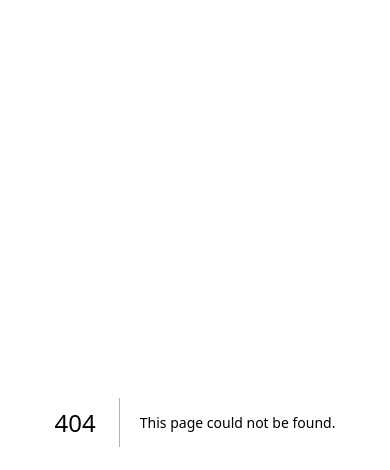
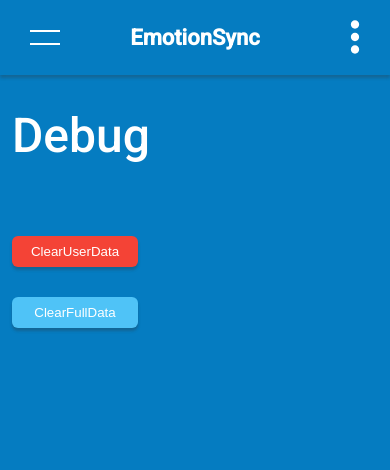
Before and after one commit to shinya-koala/portfolio23, a Next.js app: page /emotion-sync/debug in a window 390 px wide. Before the commit this address had no page. Shown: the top 470 px of the page. Built offline with nearby package versions, Linux system fonts and the light colour scheme.

Commit message:
add debug screen and json demo db prototype

```diff
--- /dev/null
+++ b/data/db.json
@@ -0,0 +1 @@
+{"A":"B","C":"D","E":"F"}
--- a/src/components/EmotionButton.module.scss
+++ b/src/components/EmotionButton.module.scss
@@ -28,6 +28,7 @@ $inlineShadow: 0 0 3px
   justify-content: center;
   width: 150px;
   height: 150px;
+  padding: 30px;
   border-color: transparent;
   border-radius: 20px;
   &:not(:last-of-type) {
--- a/src/layout/MainLayout.module.scss
+++ b/src/layout/MainLayout.module.scss
@@ -172,6 +172,10 @@ $inlineShadow: 0 0 3px
           border-radius: 5px;
           font-size: 2rem;
           transition: 0.3s;
+          svg {
+            width: 24px;
+            height: 20.04px;
+          }
           &:hover {
             box-shadow: $inlineShadow;
             background-color: $color800;
--- a/src/layout/MainLayout.tsx
+++ b/src/layout/MainLayout.tsx
@@ -7,6 +7,7 @@ import PersonOutlineOutlinedIcon from "@mui/icons-material/PersonOutlineOutlined
 import CloseOutlinedIcon from "@mui/icons-material/CloseOutlined";
 import MoreVertOutlinedIcon from "@mui/icons-material/MoreVertOutlined";
 import MoreHorizOutlinedIcon from "@mui/icons-material/MoreHorizOutlined";
+import SettingsIcon from "@mui/icons-material/Settings";
 import { useAuth } from "@/contexts/AuthContext";
 
 type Props = {
@@ -104,6 +105,17 @@ export function MainLayout(props: Props) {
                     Graph
                   </Link>
                 </li>
+                <li className={styles["drewer-items"]}>
+                  <Link
+                    href="/emotion-sync/debug"
+                    className={styles["drewer-link"]}
+                  >
+                    <SettingsIcon
+                      className={styles["iconimage"]}
+                    ></SettingsIcon>
+                    Debug
+                  </Link>
+                </li>
               </ul>
               <p></p>
             </div>
--- /dev/null
+++ b/src/pages/api/writeJson.ts
@@ -0,0 +1,27 @@
+import { NextApiRequest, NextApiResponse } from "next";
+import fs from "fs";
+
+const dbFilePath = "data/db.json";
+
+const writeJson = (req: NextApiRequest, res: NextApiResponse) => {
+  if (req.method === "GET") {
+    try {
+      const fileContents = fs.readFileSync(dbFilePath, "utf-8");
+      const data = JSON.parse(fileContents);
+      res.status(200).json(data);
+    } catch (e) {
+      res.status(500).json({ error: "Error Read File", e });
+    }
+  } else if (req.method === "POST") {
+    try {
+      fs.writeFileSync(dbFilePath, JSON.stringify(req.body), "utf-8");
+      res.status(200).json({ message: "Write Successfully" });
+    } catch (e) {
+      res.status(500).json({ error: "Error Write File", e });
+    }
+  } else {
+    res.status(405).json({ error: "Method Error." });
+  }
+};
+
+export default writeJson;
--- /dev/null
+++ b/src/pages/emotion-sync/debug/debug.module.scss
@@ -0,0 +1,76 @@
+/* カラー */
+
+$color300: #4fc3f7;
+$color400: #2aa0d5;
+$color500: #057cc1;
+$color800: #01579b;
+$color900: #014578;
+$colorError: #f44336;
+
+$baseColor: #fff;
+$outlineShadow: 0 3px 3px
+  rgba(
+    $color: #333,
+    $alpha: 0.3,
+  );
+
+$inlineShadow: 0 0 3px
+  rgba(
+    $color: #333,
+    $alpha: 0.3,
+  )
+  inset;
+
+.debug {
+  height: calc(100vh - 75px - 86px);
+  .inner {
+    width: 100%;
+    max-width: 960px;
+    margin: 86px auto 0;
+    padding: 0 4vw;
+    .sec-ttl {
+      margin-bottom: 150px;
+      text-align: left;
+      .sec-heading {
+        font-size: 4.8rem;
+        font-weight: 500;
+      }
+    }
+    .button-area {
+      display: flex;
+      flex-direction: column;
+      button {
+        width: 126px;
+        padding: 8px 0;
+        color: $baseColor;
+        background-color: $color300;
+        border-radius: 6px;
+        box-shadow: $outlineShadow;
+        border: none;
+        &:not(:last-of-type) {
+          margin-bottom: 30px;
+        }
+        &:active {
+          background-color: $color800;
+          box-shadow: $inlineShadow;
+        }
+      }
+      .del-button {
+        background-color: $colorError;
+      }
+    }
+  }
+}
+
+@media screen and (max-width: 768px) {
+  .debug {
+    height: 100vh;
+    .inner {
+      margin-top: 32px;
+      padding: 0 12px;
+      .sec-ttl {
+        margin-bottom: 72px;
+      }
+    }
+  }
+}
--- /dev/null
+++ b/src/pages/emotion-sync/debug/index.tsx
@@ -0,0 +1,53 @@
+import { MainLayout } from "@/layout/MainLayout";
+import styles from "./debug.module.scss";
+
+const Debug = () => {
+  const onClickClearFullData = async () => {
+    const response = await fetch("/api/writeJson", {
+      method: "GET",
+      headers: {
+        "Content-Type": "application/json",
+      },
+    });
+    const data = await response.json();
+    console.log("### data", data);
+    /*
+    const json = JSON.stringify({
+      A: "B",
+      C: "D",
+      E: "F",
+    });
+    const response = await fetch("/api/writeJson", {
+      method: "POST",
+      headers: {
+        "Content-Type": "application/json",
+      },
+      body: json,
+    });
+    console.log("### response", response);
+    */
+  };
+
+  return (
+    <MainLayout>
+      <section className={styles["debug"]}>
+        <div className={styles["inner"]}>
+          <div className={styles["sec-ttl"]}>
+            <h1 className={styles["sec-heading"]}>Debug</h1>
+          </div>
+          <div className={styles["button-area"]}>
+            <button
+              className={styles["del-button"]}
+              onClick={onClickClearFullData}
+            >
+              ClearUserData
+            </button>
+            <button>ClearFullData</button>
+          </div>
+        </div>
+      </section>
+    </MainLayout>
+  );
+};
+
+export default Debug;
--- a/src/pages/emotion-sync/emotion/Emotion.module.scss
+++ b/src/pages/emotion-sync/emotion/Emotion.module.scss
@@ -49,26 +49,59 @@ $inlineShadow: 0 0 3px
         background-color: $color800;
         border-radius: 20px;
         box-shadow: $outlineShadow;
-        // &::before {
-        //   $iconSize: 20px;
-        //   content: "";
-        //   position: absolute;
-        //   bottom: -#{$iconSize * 2};
-        //   left: 50%;
-        //   transform: translateX(-50%);
-        //   border-top: $iconSize solid $color800;
-        //   border-right: $iconSize solid transparent;
-        //   border-bottom: $iconSize solid transparent;
-        //   border-left: $iconSize solid transparent;
-        // }
         .pop-text {
           font-size: 1.6rem;
         }
       }
-      .button-area {
-        display: flex;
-        justify-content: center;
+      .-posTransparent {
+        width: 100%;
         margin-top: 36px;
+        .button-area {
+          display: flex;
+          justify-content: center;
+        }
+      }
+    }
+  }
+}
+
+@media screen and (max-width: 900px) {
+  .emotion {
+    .emotion-button-area {
+      .-posTransparent {
+        position: relative;
+        &::before {
+          content: "";
+          position: absolute;
+          top: 0;
+          left: 0;
+          width: 50px;
+          height: 100%;
+          background-image: linear-gradient(
+            to left,
+            transparent 0 60%,
+            $color500 100%
+          );
+        }
+        &::after {
+          content: "";
+          position: absolute;
+          top: 0;
+          right: 0;
+          width: 50px;
+          height: 100%;
+          background-image: linear-gradient(
+            to right,
+            transparent 0 60%,
+            $color500 100%
+          );
+        }
+        .button-area {
+          overflow-x: scroll;
+          justify-content: flex-start !important;
+          padding: 6px (136 - 30px);
+          white-space: nowrap;
+        }
       }
     }
   }
@@ -82,21 +115,6 @@ $inlineShadow: 0 0 3px
       padding: 0 12px;
       .sec-ttl {
         margin-bottom: 72px;
-      }
-    }
-    .emotion-button-area {
-      .button-area {
-        justify-content: flex-start !important;
-        padding: 6px (136 - 30px);
-        mask-image: linear-gradient(
-          to right,
-          transparent,
-          black 18px,
-          black calc(100% - 18px),
-          transparent
-        );
-        overflow-x: scroll;
-        white-space: nowrap;
       }
     }
   }
@@ -115,6 +133,8 @@ $inlineShadow: 0 0 3px
     position: absolute;
     top: 50%;
     left: 50%;
+    width: 100%;
+    text-align: center;
     transform: translate(-50%, -50%);
     font-size: 2rem;
     > .border {
--- a/src/pages/emotion-sync/emotion/index.tsx
+++ b/src/pages/emotion-sync/emotion/index.tsx
@@ -118,6 +118,8 @@ export default function Home() {
             <div className={styles["pop-container"]}>
               <p className={styles["pop-text"]}>今の気持ちは？</p>
             </div>
+
+            <div className={styles["-posTransparent"]}>
               <div className={styles["button-area"]}>
                 <EmotionButton
                   emotionType={EmotionTypeDef.Happy}
@@ -141,6 +143,7 @@ export default function Home() {
                 />
               </div>
             </div>
+          </div>
 
           <LevelSelectModal
             emotion={emotion}
```
Also changed, not shown: src/pages/emotion-sync/graph/graph.module.scss (+21 -1 lines), src/pages/emotion-sync/graph/index.tsx (+4 -12 lines), src/pages/emotion-sync/index.tsx (deleted, +0 -11 lines), public/share/settings.svg (added). Lines whose indentation alone changed are shown as unchanged.
